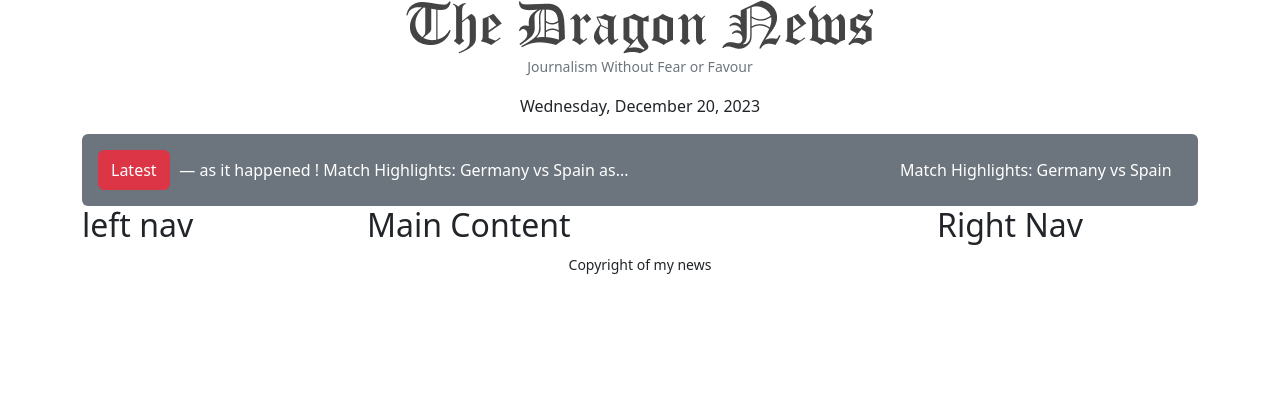
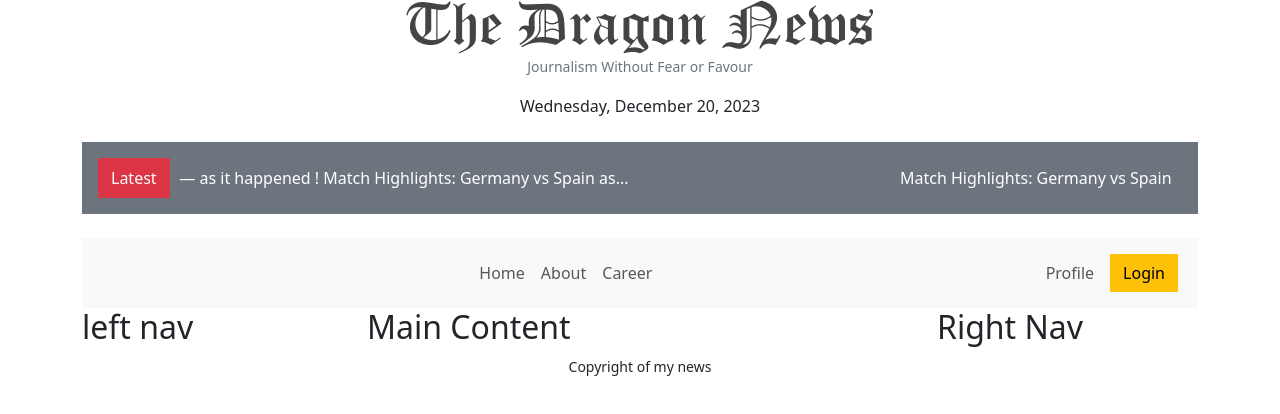
Before and after one commit to Foysalhossain/online-news-portal, a React (Vite) app: page / in a window 1280 px wide. Shown: the top 414 px of the page. Built offline with nearby package versions, Linux system fonts and the light colour scheme.

Commit message:
navbar added

```diff
--- a/src/pages/Shared/Header/Header.jsx
+++ b/src/pages/Shared/Header/Header.jsx
@@ -1,4 +1,4 @@
-import { Button, Container } from 'react-bootstrap';
+import { Button, Container, Nav, Navbar } from 'react-bootstrap';
 import logo from '../../../assets/logo.png';
 import moment from 'moment';
 import Marquee from "react-fast-marquee";
@@ -11,12 +11,30 @@
                 <p className='text-secondary'><small>Journalism Without Fear or Favour</small></p>
                 <p>{moment().format("dddd, MMMM D, YYYY")}</p>
             </div>
-            <div className='d-flex p-3 bg-secondary rounded'>
-                <Button variant="danger">Latest</Button>
+            <div className='d-flex p-3 bg-secondary my-4'>
+                <Button variant="danger rounded-0">Latest</Button>
                 <Marquee className='text-white m-2'>
                     Match Highlights: Germany vs Spain — as it happened   !   Match Highlights: Germany vs Spain as...
                 </Marquee>
             </div>
+            <Navbar collapseOnSelect expand="lg" className="bg-body-tertiary">
+                <Container>
+                    <Navbar.Toggle aria-controls="responsive-navbar-nav" />
+                    <Navbar.Collapse id="responsive-navbar-nav">
+                        <Nav className="mx-auto">
+                            <Nav.Link href="#features">Home</Nav.Link>
+                            <Nav.Link href="#pricing">About</Nav.Link>
+                            <Nav.Link href="#pricing">Career</Nav.Link>
+                        </Nav>
+                        <Nav className='d-flex align-items-center'>
+                            <Nav.Link href="#deets">Profile</Nav.Link>
+                            <Nav.Link eventKey={2} href="#memes">
+                                <Button variant="warning rounded-0">Login</Button>
+                            </Nav.Link>
+                        </Nav>
+                    </Navbar.Collapse>
+                </Container>
+            </Navbar>
         </Container>
     );
 };
```
